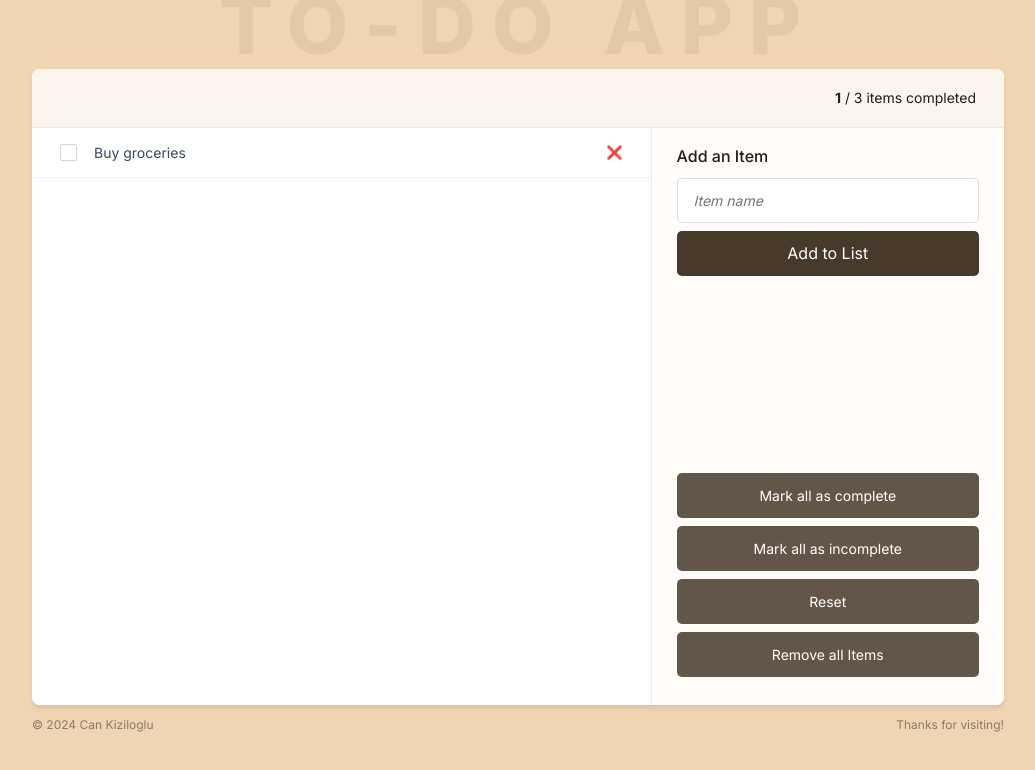
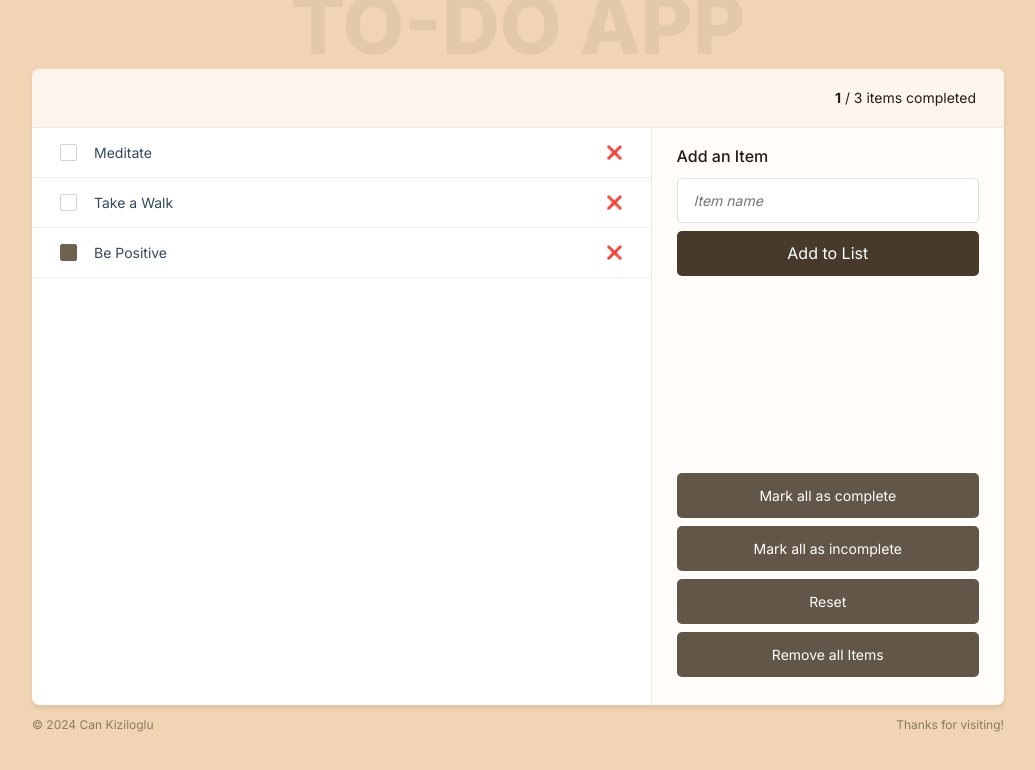
Before and after one commit to cankiziloglu/todo_app, a React (Vite) app: page / in a window 1280 px wide. Shown: the top 770 px of the page, without its empty margins (122-1157 px from the left). Built offline with nearby package versions, Linux system fonts and the light colour scheme.

Commit message:
Add state and functionality to add items to list

```diff
--- a/src/App.jsx
+++ b/src/App.jsx
@@ -1,17 +1,22 @@
+import { useState } from 'react';
 import BackgroundHeading from './components/BackgroundHeading';
 import Footer from './components/Footer';
 import Header from './components/Header';
 import ItemList from './components/ItemList';
 import Sidebar from './components/Sidebar';
+import { initialItems } from './lib/constants';
+
 
 function App() {
+  const [items, setItems] = useState(initialItems);
+
   return (
     <>
       <BackgroundHeading />
       <main>
         <Header />
-        <ItemList />
-        <Sidebar />
+        <ItemList items={items} />
+        <Sidebar setItems={setItems} />
       </main>
       <Footer />
     </>
--- a/src/components/AddItemForm.jsx
+++ b/src/components/AddItemForm.jsx
@@ -1,11 +1,47 @@
-import Button from "./ui/button";
+import { useRef, useState } from 'react';
+import Button from './ui/button';
 
-const AddItemForm = () => {
-  return <form>
-    <h2>Add an Item</h2>
-    <input type='text' placeholder='Item name' />
-    <Button>Add to List</Button>
-  </form>;
+const AddItemForm = ({ setItems }) => {
+  const [itemText, setItemText] = useState('');
+  const [error, setError] = useState(false);
+  const inputRef = useRef(null);
+
+  const handleSubmit = (e) => {
+    e.preventDefault();
+    // validate the input
+    if (!itemText) {
+      setError(true);
+      inputRef.current.focus();
+      return;
+    }
+    setError(false);
+    const newItem = {
+      id: new Date().getTime(),
+      name: itemText,
+      completed: false,
+    };
+    setItems((prevItems) => [...prevItems, newItem]);
+    setItemText('');
+    inputRef.current.focus();
+  };
+
+  return (
+    <form onSubmit={handleSubmit}>
+      <h2>Add an Item</h2>
+      <input
+        ref={inputRef}
+        type='text'
+        placeholder='Item name'
+        value={itemText}
+        onChange={(e) => {
+          setError(false);
+          setItemText(e.target.value);
+        }}
+      />
+      {error && <p className='error'>Please enter an item name</p>}
+      <Button>Add to List</Button>
+    </form>
+  );
 };
 
 export default AddItemForm;
--- a/src/components/ButtonGroup.jsx
+++ b/src/components/ButtonGroup.jsx
@@ -1,11 +1,5 @@
+import { buttons } from '../lib/constants';
 import Button from './ui/button';
-
-const buttons = [
-  'Mark all as complete',
-  'Mark all as incomplete',
-  'Reset',
-  'Remove all Items',
-];
 
 const ButtonGroup = () => {
   return (
--- a/src/components/ItemList.jsx
+++ b/src/components/ItemList.jsx
@@ -1,15 +1,17 @@
-const ItemList = () => {
-  return <ul className="item-list">
-    <li className="item">
-      <label>
-        <input type="checkbox" />
-        <span>Buy groceries</span>
-      </label>
-
-
-      <button>❌</button>
-    </li>
-  </ul>;
+const ItemList = ({ items }) => {
+  return (
+    <ul className='item-list'>
+      {items.map((item) => (
+        <li key={item.id} className='item'>
+          <label>
+            <input type='checkbox' checked={item.completed} />
+            <span>{item.name}</span>
+          </label>
+          <button>❌</button>
+        </li>
+      ))}
+    </ul>
+  );
 };
 
 export default ItemList;
--- a/src/components/Sidebar.jsx
+++ b/src/components/Sidebar.jsx
@@ -1,10 +1,10 @@
 import AddItemForm from './AddItemForm';
 import ButtonGroup from './ButtonGroup';
 
-const Sidebar = () => {
+const Sidebar = ({setItems}) => {
   return (
     <div className='sidebar'>
-      <AddItemForm />
+      <AddItemForm setItems={ setItems } />
       <ButtonGroup />
     </div>
   );
--- a/src/index.css
+++ b/src/index.css
@@ -25,7 +25,7 @@ small {
 }
 
 body {
-  font-family: "Inter", sans-serif;
+  font-family: 'Inter', sans-serif;
   background-color: #f1d4b3;
   overflow: hidden;
   color: #292218;
@@ -262,7 +262,6 @@ h1 {
   transform: translateX(-50%);
   z-index: -1;
   text-transform: uppercase;
-  letter-spacing: 0.2em;
 }
 
 @media (max-height: 950px) {
@@ -304,3 +303,10 @@ footer {
   opacity: 0.5;
   margin-top: 12px;
 }
+
+.error {
+  color: #e74c3c;
+  font-weight: 600;
+  font-size: 14px;
+  padding: 0.5rem 0;
+}
--- /dev/null
+++ b/src/lib/constants.js
@@ -0,0 +1,24 @@
+export const initialItems = [
+  {
+    id: 1,
+    name: 'Meditate',
+    completed: false,
+  },
+  {
+    id: 2,
+    name: 'Take a Walk',
+    completed: false,
+  },
+  {
+    id: 3,
+    name: 'Be Positive',
+    completed: true,
+  },
+];
+
+export const buttons = [
+  'Mark all as complete',
+  'Mark all as incomplete',
+  'Reset',
+  'Remove all Items',
+];
```
